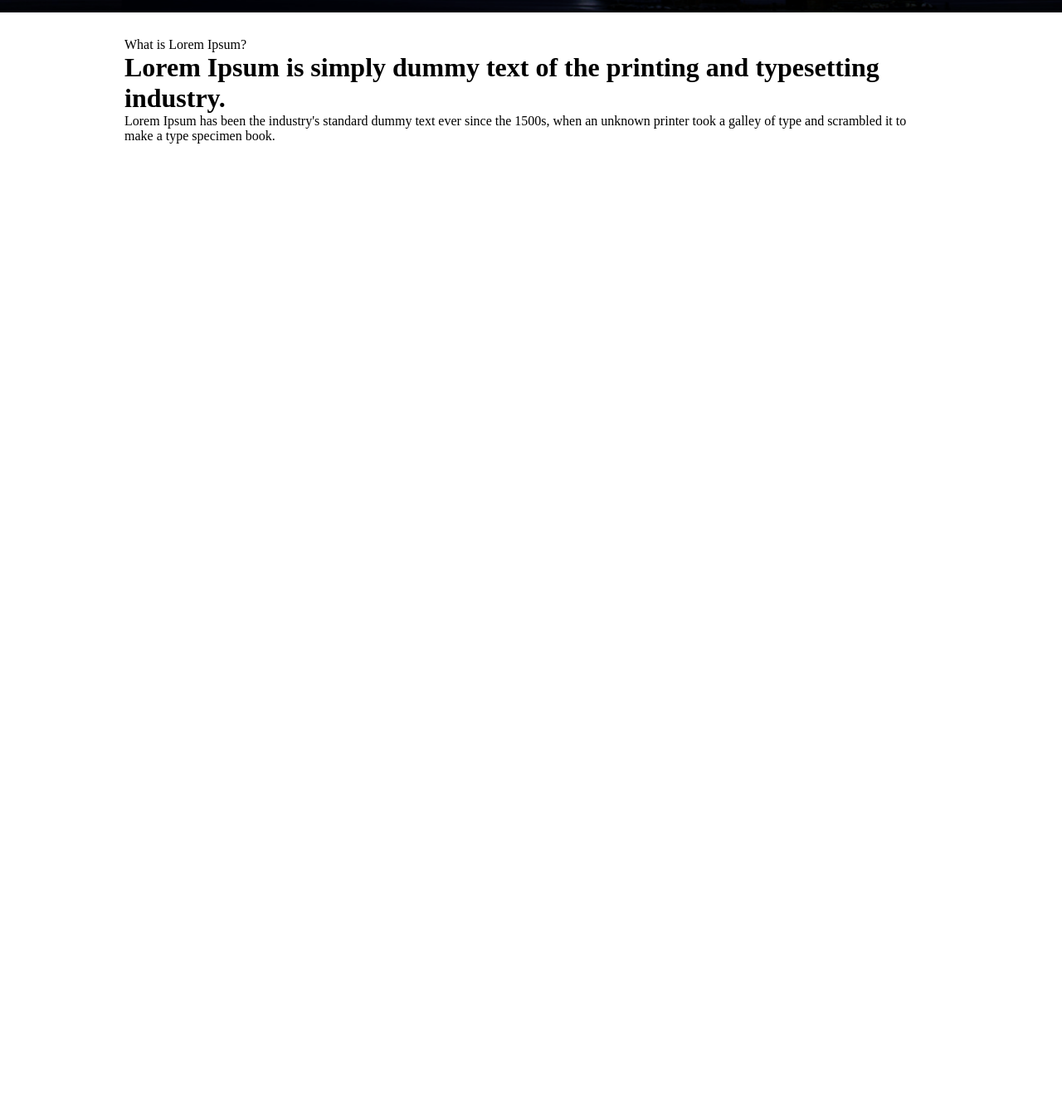
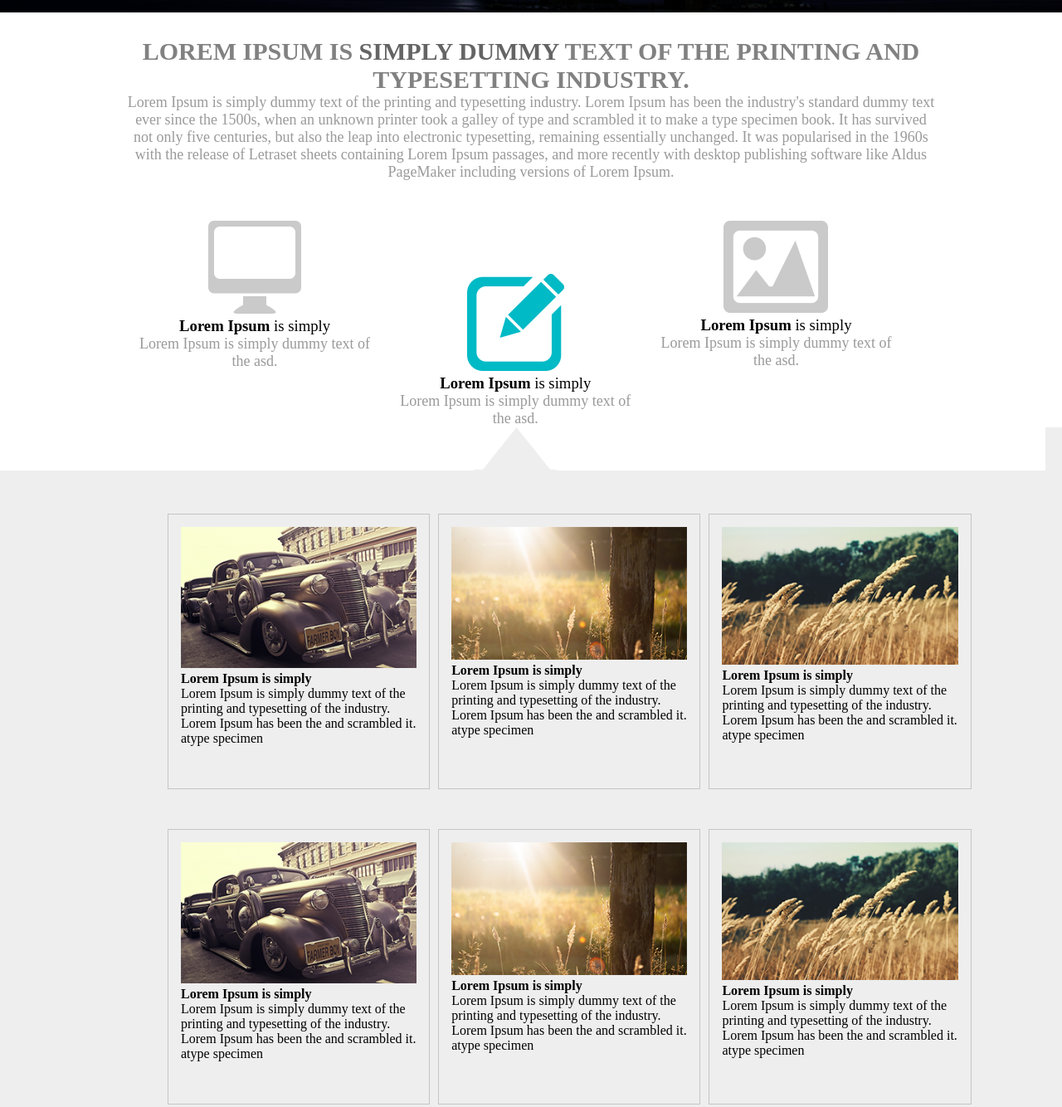
Before and after one commit to Gabriel-lotto/SiteTeste, a plain HTML site: page index.html in a window 1280 px wide. Shown: the part 543-1877 px from the top of the page at 83% size. Before the commit the page ends 800 px from the top, so only its background shows below. Drawn offline with nearby package versions, Linux system fonts and the light colour scheme.

Commit message:
adicionando bloco de imagens

```diff
--- a/CSS/index.css
+++ b/CSS/index.css
@@ -95,3 +95,75 @@ button.slick-prev:before {
 button.slick-next:before {
     content:none;
 }
+.texto-destaque {
+    text-align: center;
+}
+.texto-destaque p {
+    color: #9a9a9a;
+    font-size: 18px;
+    text-align: center;
+}
+.texto-destaque h1 {
+    text-transform: uppercase;
+    font-size: 30px;
+    color: #818181;
+}
+.texto-destaque strong{
+    color: #646464;
+}
+.col-3 {
+    width:29%;
+    float: left;
+    position: relative;
+    padding-left: 15px;
+    padding-right: 15px;
+    text-align: center;
+}
+.bloco-texto {
+    margin-top: 5em;
+}
+.bloco-imagem img {
+    margin: 0 auto;
+    width: 100%;
+    height: auto;
+}
+.bloco-imagem {
+    height: 300px;
+    border: 1px solid #c5c5c5;
+    padding-top: 15px;
+    padding-bottom: 15px;
+    margin-left: 10px;
+}
+.bloco-imagem b, p {
+    text-align: left;
+}
+.bloco-texto {
+    margin-top: 3em;
+}
+
+h3 {
+    font-weight: normal!important;
+}
+
+.bloco-imagens-texto {
+    background-color: #eeeeee;
+
+}
+.bloco-imagens-texto:before {
+    width: 100%;
+    display: inline-block;
+    content: '';
+    height: 52px;
+    background: #ffffff;
+    background-image: url('../images/setinha.png');
+    background-repeat: no-repeat;
+    background-position: center;
+    margin-left: -20px;
+}
+.bloco-imagens-texto:after {
+    width: 100%;
+    display: inline-block;
+    content: '';
+    height: 70px;
+    background: #eeeeee;
+}
--- a/JS/index.js
+++ b/JS/index.js
@@ -2,10 +2,9 @@ $(document).ready(function(){
     $('.slider-principal').slick({
         dots: true,
         infinite: true,
-        speed: 1000,
+        speed: 800,
         slidesToShow: 1,
-        adaptiveHeight: true,
         autoplay: true,
-        autoplaySpeed: 4500
+        autoplaySpeed: 3500
       });
 });
--- a/index.html
+++ b/index.html
@@ -53,13 +53,102 @@
 
     <div class="col-100">
         <div class="content texto-destaque ">
-        <p>What is Lorem Ipsum?<h1>Lorem Ipsum is <strong>simply dummy</strong> text of the printing and
-           typesetting industry.</h1> Lorem Ipsum has been the industry's standard dummy text ever
-           since the 1500s, when an unknown printer took a galley of type and scrambled it to
-           make a type specimen book.
-        </p>
+           <h1>Lorem Ipsum is <strong>simply dummy</strong> text of the printing and
+           typesetting industry.</h1>
+           <p>Lorem Ipsum is simply dummy text of the printing and typesetting industry. Lorem Ipsum has
+               been the industry's standard dummy text ever since the 1500s, when an unknown printer took
+               a galley of type and scrambled it to make a type specimen book. It has survived not only
+               five centuries, but also the leap into electronic typesetting, remaining essentially
+               unchanged. It was popularised in the 1960s with the release of Letraset sheets containing
+               Lorem Ipsum passages, and more recently with desktop publishing software like Aldus
+               PageMaker including versions of Lorem Ipsum.
+           </p>
+
+        <div class="col-3 bloco-texto">
+            <img src="./images/content-1.png" />
+            <h3><b>Lorem Ipsum</b> is simply</h3>
+            <p>Lorem Ipsum is simply dummy text of the asd.</p>
+        </div>
+        <div class="col-3 bloco-texto" style="margin-top: 7em;">
+            <img src="./images/content-2.png" />
+            <h3><b>Lorem Ipsum</b> is simply</h3>
+            <p>Lorem Ipsum is simply dummy text of the asd.</p>
+        </div>
+        <div class="col-3 bloco-texto">
+            <img src="./images/content-3.png" />
+            <h3><b>Lorem Ipsum</b> is simply</h3>
+            <p>Lorem Ipsum is simply dummy text of the asd.</p>
+        </div>
         </div>
     </div>
+
+    <div class="col-100 bloco-imagens-texto">
+        <div class="content" style="margin-left: 15%; float: left;">
+            <div class="col-3 bloco-texto bloco-imagem">
+                <img src="./images/imagem1.png">
+                <p><b>Lorem Ipsum is simply</b></p>
+                <p>Lorem Ipsum is simply dummy text of the printing and typesetting of the
+                    industry. Lorem
+                    Ipsum has been
+                    the and scrambled it.
+                    atype specimen
+                </p>
+            </div>
+            <div class="col-3 bloco-texto bloco-imagem">
+                <img src="./images/imagem2.png">
+                <p><b>Lorem Ipsum is simply</b></p>
+                <p>Lorem Ipsum is simply dummy text of the printing and typesetting of the
+                    industry. Lorem
+                    Ipsum has been
+                    the and scrambled it.
+                    atype specimen</p>
+            </div>
+            <div class="col-3 bloco-texto bloco-imagem">
+                <img src="./images/imagem3.png">
+                <p><b>Lorem Ipsum is simply</b></p>
+                <p>Lorem Ipsum is simply dummy text of the printing and typesetting of the
+                    industry. Lorem
+                    Ipsum has been
+                    the and scrambled it.
+                    atype specimen
+                </p>
+            </div>
+        </div>
+        <div class="content" style="margin-left: 15%; float: left;">
+            <div class="col-3 bloco-texto bloco-imagem">
+                <img src="./images/imagem1.png">
+                <p><b>Lorem Ipsum is simply</b></p>
+                <p>Lorem Ipsum is simply dummy text of the printing and typesetting of the
+                    industry. Lorem
+                    Ipsum has been
+                    the and scrambled it.
+                    atype specimen
+                </p>
+            </div>
+            <div class="col-3 bloco-texto bloco-imagem">
+                <img src="./images/imagem2.png">
+                <p><b>Lorem Ipsum is simply</b></p>
+                <p>Lorem Ipsum is simply dummy text of the printing and typesetting of the
+                    industry. Lorem
+                    Ipsum has been
+                    the and scrambled it.
+                    atype specimen
+                </p>
+            </div>
+            <div class="col-3 bloco-texto bloco-imagem">
+                <img src="./images/imagem3.png">
+                <p><b>Lorem Ipsum is simply</b></p>
+                <p>Lorem Ipsum is simply dummy text of the printing and typesetting of the
+                    industry. Lorem
+                    Ipsum has been
+                    the and scrambled it.
+                    atype specimen
+                </p>
+            </div>
+        </div>
+    </div>
+
+
     <script type="text/javascript" src="https://code.jquery.com/jquery-1.11.0.min.js"></script>
     <script type="text/javascript" src="https://code.jquery.com/jquery-migrate-1.2.1.min.js"></script>
     <script type="text/javascript" src="https://cdn.jsdelivr.net/npm/slick-carousel@1.8.1/slick/slick.min.js"></script>
```
Lines whose indentation alone changed are shown as unchanged.
